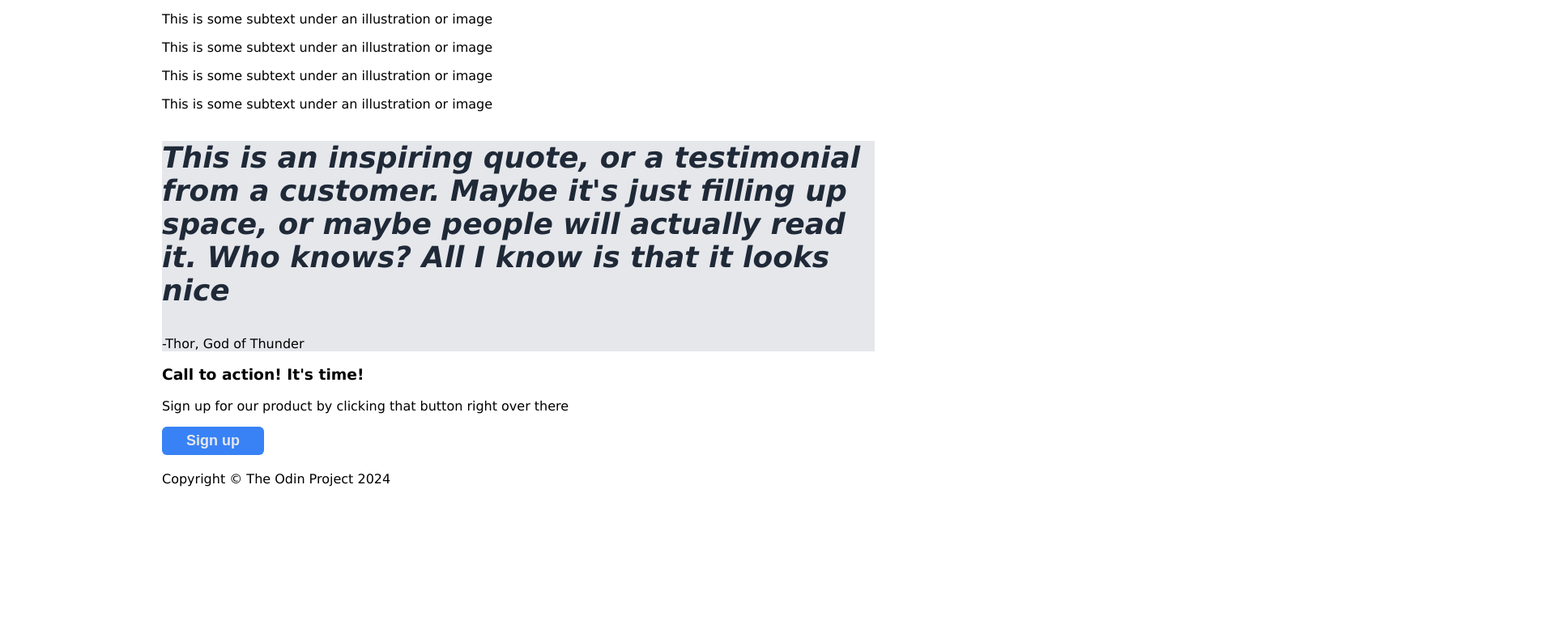
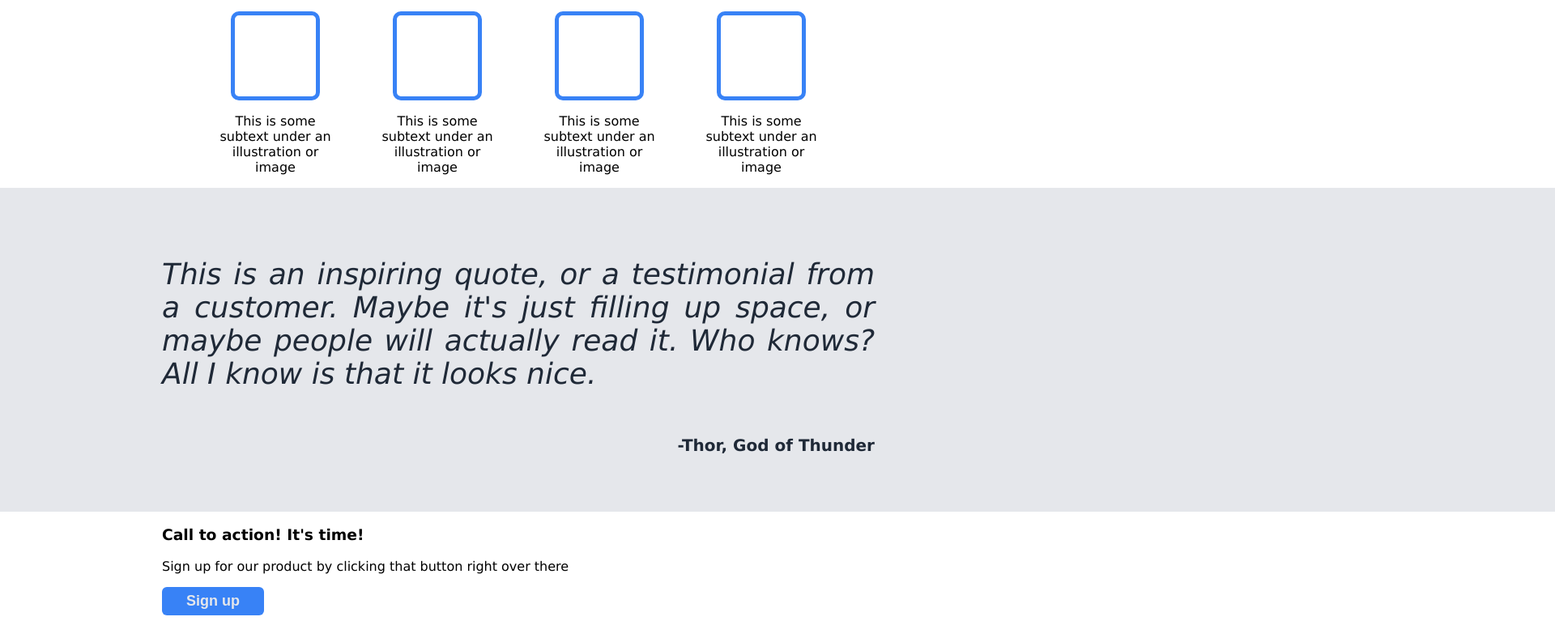
Before and after one commit to leandro-bcamargo/landing-page, a plain HTML site: page index.html in a window 1280 px wide. Shown: the part 617-1384 px from the top of the page at 81% size, 1920 px wide, since content can reach past the window. Before the commit the page ends 1228 px from the top, so only its background shows below. Drawn offline with Linux system fonts and the light colour scheme.

Commit message:
Style page center

```diff
--- a/index.html
+++ b/index.html
@@ -34,22 +34,32 @@
   </header>
 
   <main>
+    <div class="random-info">
+      <h2>Some random information.</h2>
 
-    <h2>Some random information</h2>
+      <div class="cards">
+        <div class="card-container">
+          <div class="card"></div>
+          <p>This is some subtext under an illustration or image</p>
+        </div>
+        <div class="card-container">
+          <div class="card"></div>
+          <p>This is some subtext under an illustration or image</p>
+        </div>
+        <div class="card-container">
+          <div class="card"></div>
+          <p>This is some subtext under an illustration or image</p>
+        </div>
+        <div class="card-container">
+          <div class="card"></div>
+          <p>This is some subtext under an illustration or image</p>
+        </div>
 
-    <div class="cards">
-      <div></div>
-      <p>This is some subtext under an illustration or image</p>
-      <div></div>
-      <p>This is some subtext under an illustration or image</p>
-      <div></div>
-      <p>This is some subtext under an illustration or image</p>
-      <div></div>
-      <p>This is some subtext under an illustration or image</p>
+      </div>
     </div>
 
     <div class="quote">
-      <h3>This is an inspiring quote, or a testimonial from a customer. Maybe it's just filling up space, or maybe people will actually read it. Who knows? All I know is that it looks nice</h3>
+      <h3>This is an inspiring quote, or a testimonial from a customer. Maybe it's just filling up space, or maybe people will actually read it. Who knows? All I know is that it looks nice.</h3>
       <p>-Thor, God of Thunder</p>
     </div>
     <div class="sign-up">
--- a/style.css
+++ b/style.css
@@ -1,7 +1,11 @@
+/* * {
+  border: 2px solid red;
+} */
+
 body {
   padding: 0;
   margin: 0;
-  font-family: 'Lucida Sans', 'Lucida Sans Regular', 'Lucida Grande', 'Lucida Sans Unicode', Geneva, Verdana, sans-serif
+  font-family: 'Lucida Sans', 'Lucida Sans Regular', 'Lucida Grande', 'Lucida Sans Unicode', Geneva, Verdana, sans-serif;
 }
 
 img {
@@ -91,16 +95,56 @@ a {
 }
 
 .quote {
+  display: flex;
+  flex-direction: column;
   background: #e5e7eb;
+  color: #f9faf8;
+  margin: 0 -100vw;
+  padding: 50px 100vw;
 }
 
 .quote > h3 {
   font-size: 36px;
   font-style: italic;
+  font-weight: 500;
   color: #1f2937;
+  text-align: justify;
+}
+
+.quote > p {
+  color: #1F2937;
+  font-weight: 900;
+  align-self: flex-end;
+  font-size: 20px;
 }
 
 .links {
   display: flex;
   gap: 20px;
 }
+
+.random-info {
+  display: flex;
+  flex-direction: column;
+  align-items: center;
+}
+
+.cards {
+  display: flex;
+  gap: 50px;
+}
+
+.card {
+  border: 5px #3882f6 solid;
+  flex-basis: 100px;
+  width: 100px;
+  border-radius: 10px;
+}
+
+.card-container {
+  display: flex;
+  flex-direction: column;
+  align-items: center;
+  text-align: center;
+  width: 150px;
+}
```
